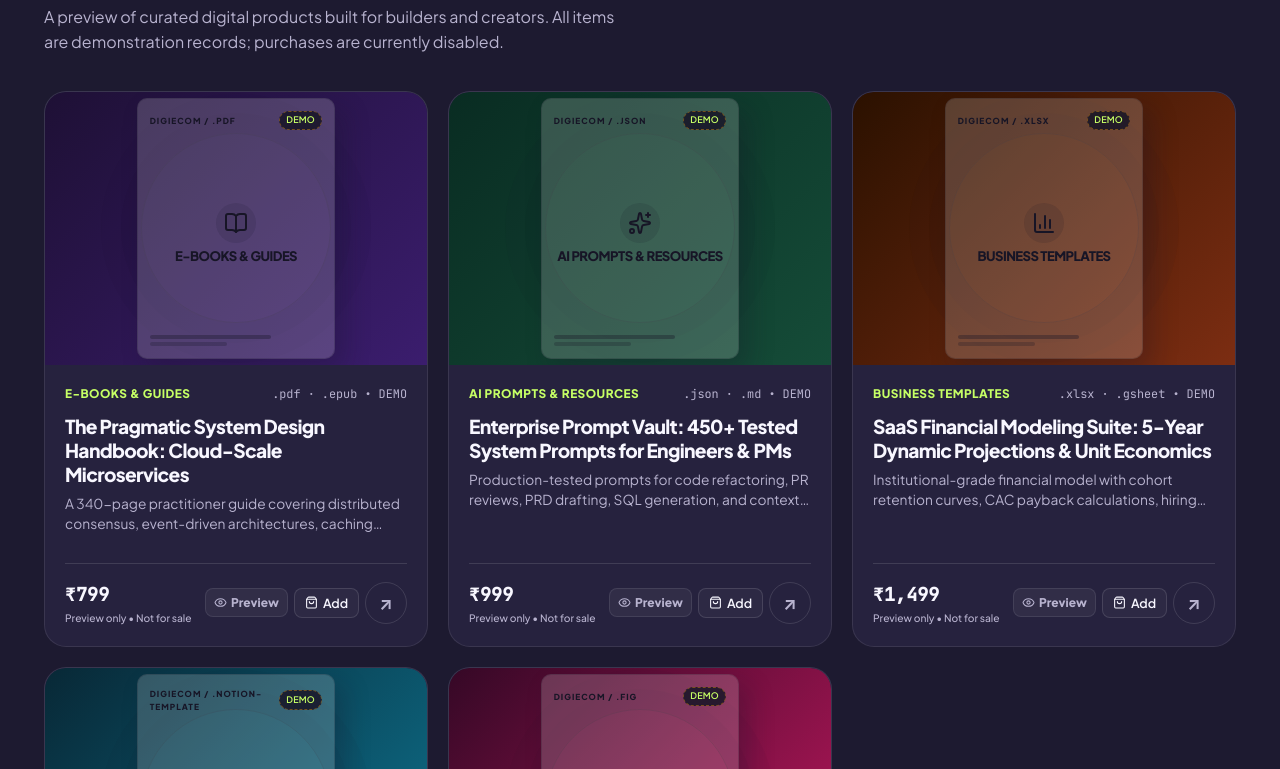
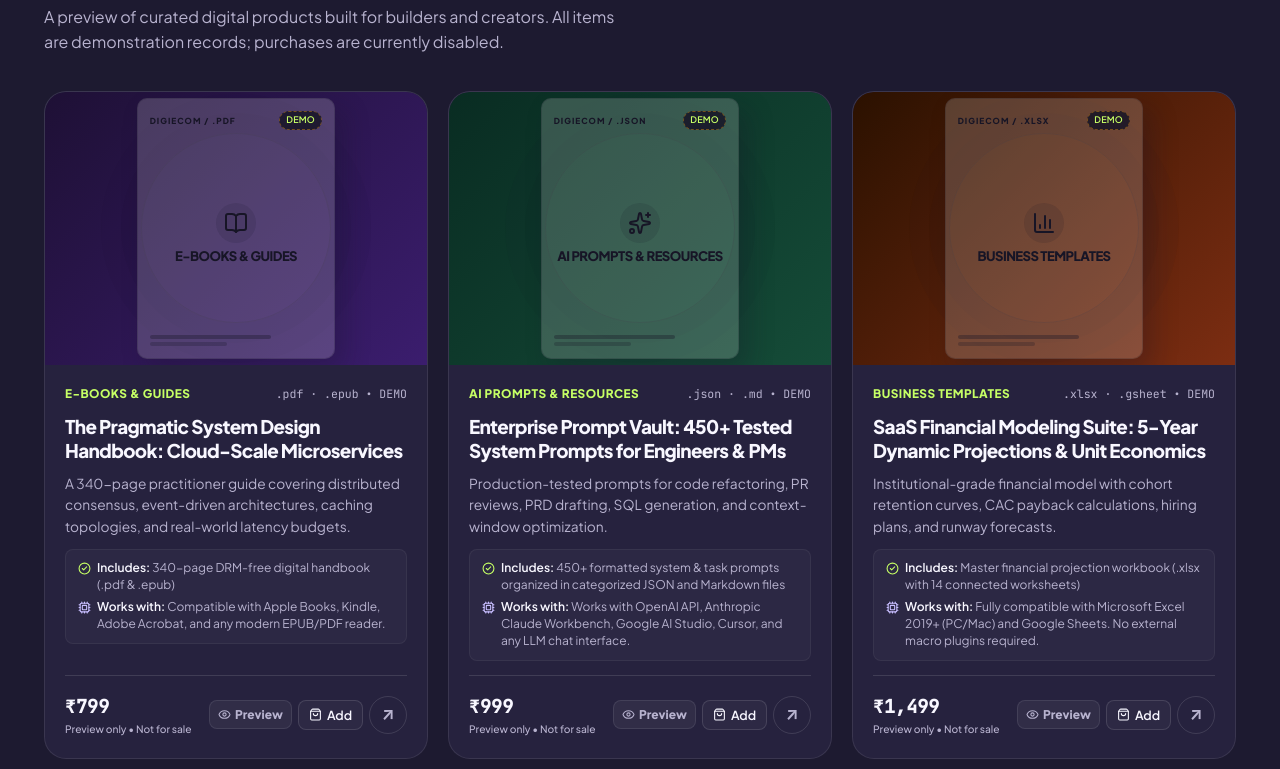
Before and after one commit to atulwendor-netizen/DigiEcom, a React (Vite) app: page / in a window 1280 px wide. Shown: the part 1891-2660 px from the top of the page. Built offline with nearby package versions, Linux system fonts and the light colour scheme.

Commit message:
fix(catalogue): resolve product card layout bugs, vertical scrollbars, and button alignment

```diff
--- a/src/components/home/FeaturedProducts.tsx
+++ b/src/components/home/FeaturedProducts.tsx
@@ -91,10 +91,15 @@ export const FeaturedProducts: React.FC<FeaturedProductsProps> = ({ products })
             display: 'grid',
             gridTemplateColumns: 'repeat(auto-fill, minmax(290px, 1fr))',
             gap: '20px',
+            alignItems: 'stretch',
           }}
         >
           {featured.map((product, idx) => (
-            <RevealOnScroll key={product.id} delay={idx * 70} style={{ height: '100%' }}>
+            <RevealOnScroll
+              key={product.id}
+              delay={idx * 70}
+              style={{ height: '100%', minWidth: 0, display: 'flex', flexDirection: 'column' }}
+            >
               <ProductCard product={product} />
             </RevealOnScroll>
           ))}
--- a/src/components/products/ProductCard.tsx
+++ b/src/components/products/ProductCard.tsx
@@ -1,6 +1,6 @@
 import React, { useState } from 'react';
 import { Link } from 'react-router-dom';
-import { ShoppingBag, Eye } from 'lucide-react';
+import { ShoppingBag, Eye, CheckCircle2, Cpu } from 'lucide-react';
 import { Product } from '../../types/product';
 import { ProductCoverVisual } from './ProductCoverVisual';
 import { formatINR } from '../../utils/currency';
@@ -10,6 +10,8 @@ import { ProductQuickViewModal } from './ProductQuickViewModal';
 interface ProductCardProps {
   product: Product;
 }
+
+const sanitizeDigits = (text: string) => text.replace(/0(\d)/g, '0\u200B$1');
 
 export const ProductCard: React.FC<ProductCardProps> = ({ product }) => {
   const { addItem } = useCart();
@@ -23,6 +25,8 @@ export const ProductCard: React.FC<ProductCardProps> = ({ product }) => {
         display: 'flex',
         flexDirection: 'column',
         height: '100%',
+        minWidth: 0,
+        boxSizing: 'border-box',
         overflow: 'hidden',
         position: 'relative',
         background: '#26223e',
@@ -35,7 +39,7 @@ export const ProductCard: React.FC<ProductCardProps> = ({ product }) => {
       <Link
         to={`/products/${product.slug}`}
         aria-label={`View details for ${product.name}`}
-        style={{ display: 'block', textDecoration: 'none' }}
+        style={{ display: 'block', textDecoration: 'none', width: '100%', flexShrink: 0, minWidth: 0 }}
       >
         <ProductCoverVisual product={product} size="md" />
       </Link>
@@ -47,12 +51,13 @@ export const ProductCard: React.FC<ProductCardProps> = ({ product }) => {
           padding: '20px',
           display: 'flex',
           flexDirection: 'column',
-          flex: 1,
-          justifyContent: 'space-between',
-          gap: '12px',
+          flex: '1 1 auto',
+          minWidth: 0,
+          boxSizing: 'border-box',
+          gap: '14px',
         }}
       >
-        <div>
+        <div style={{ display: 'flex', flexDirection: 'column', flex: '1 0 auto', minWidth: 0, gap: '8px' }}>
           {/* Metadata Row */}
           <div
             className="product-meta"
@@ -60,10 +65,11 @@ export const ProductCard: React.FC<ProductCardProps> = ({ product }) => {
               display: 'flex',
               justifyContent: 'space-between',
               alignItems: 'center',
-              gap: '12px',
+              flexWrap: 'wrap',
+              gap: '8px',
               color: 'var(--muted)',
               fontSize: '0.74rem',
-              marginBottom: '10px',
+              minWidth: 0,
             }}
           >
             <span
@@ -73,11 +79,20 @@ export const ProductCard: React.FC<ProductCardProps> = ({ product }) => {
                 fontWeight: 800,
                 letterSpacing: '0.04em',
                 textTransform: 'uppercase',
+                flexShrink: 0,
               }}
             >
               {product.categoryLabel}
             </span>
-            <span style={{ fontFamily: 'var(--font-mono)' }}>
+            <span
+              style={{
+                fontFamily: 'var(--font-mono)',
+                fontSize: '0.72rem',
+                color: 'var(--muted)',
+                minWidth: 0,
+                wordBreak: 'break-word',
+              }}
+            >
               {product.fileFormats.slice(0, 2).join(' · ')} &bull; DEMO
             </span>
           </div>
@@ -85,11 +100,14 @@ export const ProductCard: React.FC<ProductCardProps> = ({ product }) => {
           {/* Product Title */}
           <h3
             style={{
-              margin: '0 0 8px',
-              fontSize: '1.2rem',
+              margin: '2px 0 0',
+              fontSize: '1.18rem',
               fontWeight: 800,
               letterSpacing: '-0.035em',
-              lineHeight: 1.25,
+              lineHeight: 1.3,
+              minWidth: 0,
+              overflowWrap: 'break-word',
+              wordBreak: 'break-word',
             }}
           >
             <Link
@@ -102,43 +120,101 @@ export const ProductCard: React.FC<ProductCardProps> = ({ product }) => {
             </Link>
           </h3>
 
-          {/* Short Benefit-oriented Description */}
+          {/* Benefit-oriented Description - without truncation */}
           <p
             style={{
               color: 'var(--muted)',
-              margin: 0,
+              margin: '2px 0 0',
               fontSize: '0.86rem',
-              lineHeight: 1.5,
-              display: '-webkit-box',
-              WebkitLineClamp: 2,
-              WebkitBoxOrient: 'vertical',
-              overflow: 'hidden',
+              lineHeight: 1.55,
+              minWidth: 0,
+              overflowWrap: 'break-word',
+              wordBreak: 'break-word',
             }}
           >
             {product.shortDescription}
           </p>
+
+          {/* Inclusions & Compatibility Badges (Unclipped, structured details) */}
+          <div
+            style={{
+              display: 'flex',
+              flexDirection: 'column',
+              gap: '6px',
+              marginTop: '4px',
+              padding: '10px 12px',
+              backgroundColor: 'rgba(255, 255, 255, 0.03)',
+              borderRadius: 'var(--radius-sm, 8px)',
+              border: '1px solid rgba(255, 255, 255, 0.05)',
+              fontSize: '0.75rem',
+              minWidth: 0,
+              boxSizing: 'border-box',
+            }}
+          >
+            <div style={{ display: 'flex', alignItems: 'flex-start', gap: '6px', minWidth: 0 }}>
+              <CheckCircle2 size={13} style={{ color: 'var(--lime)', marginTop: '2px', flexShrink: 0 }} />
+              <span
+                style={{
+                  color: 'var(--muted)',
+                  minWidth: 0,
+                  overflowWrap: 'break-word',
+                  wordBreak: 'break-word',
+                  lineHeight: 1.4,
+                }}
+              >
+                <strong style={{ color: 'var(--text)', fontWeight: 600 }}>Includes:</strong>{' '}
+                {sanitizeDigits(
+                  product.contents && product.contents.length > 0
+                    ? product.contents[0]
+                    : `${product.fileFormats.join(', ')} digital files`
+                )}
+              </span>
+            </div>
+            {product.compatibility && (
+              <div style={{ display: 'flex', alignItems: 'flex-start', gap: '6px', minWidth: 0 }}>
+                <Cpu size={13} style={{ color: 'var(--lavender, #c7bdff)', marginTop: '2px', flexShrink: 0 }} />
+                <span
+                  style={{
+                    color: 'var(--muted)',
+                    minWidth: 0,
+                    overflowWrap: 'break-word',
+                    wordBreak: 'break-word',
+                    lineHeight: 1.4,
+                  }}
+                >
+                  <strong style={{ color: 'var(--text)', fontWeight: 600 }}>Works with:</strong>{' '}
+                  {sanitizeDigits(product.compatibility)}
+                </span>
+              </div>
+            )}
+          </div>
         </div>
 
-        {/* Product Bottom Row matching demo */}
+        {/* Product Bottom Row - aligned consistently via marginTop: auto */}
         <div
           className="product-bottom"
           style={{
             display: 'flex',
             alignItems: 'center',
             justifyContent: 'space-between',
+            flexWrap: 'wrap',
             gap: '12px',
-            marginTop: '16px',
+            marginTop: 'auto',
             paddingTop: '16px',
             borderTop: '1px solid var(--line)',
+            width: '100%',
+            minWidth: 0,
+            boxSizing: 'border-box',
           }}
         >
-          <div className="price">
+          <div className="price" style={{ minWidth: 0, flex: '1 1 auto' }}>
             <span
               style={{
                 fontFamily: 'var(--font-mono)',
                 fontSize: '1.15rem',
                 fontWeight: 900,
                 color: 'var(--text)',
+                display: 'block',
               }}
             >
               {formatINR(product.pricePaise)}
@@ -149,13 +225,23 @@ export const ProductCard: React.FC<ProductCardProps> = ({ product }) => {
                 color: 'var(--muted)',
                 fontSize: '0.64rem',
                 fontWeight: 500,
+                whiteSpace: 'nowrap',
               }}
             >
               Preview only &bull; Not for sale
             </small>
           </div>
 
-          <div style={{ display: 'flex', alignItems: 'center', gap: '6px' }}>
+          <div
+            style={{
+              display: 'flex',
+              alignItems: 'center',
+              gap: '6px',
+              flexWrap: 'wrap',
+              flexShrink: 0,
+              maxWidth: '100%',
+            }}
+          >
             <button
               type="button"
               onClick={() => setIsQuickViewOpen(true)}
@@ -171,6 +257,7 @@ export const ProductCard: React.FC<ProductCardProps> = ({ product }) => {
                 backgroundColor: 'rgba(255, 255, 255, 0.05)',
                 border: '1px solid var(--border-card)',
                 cursor: 'pointer',
+                boxSizing: 'border-box',
               }}
               aria-label={`Quick view ${product.name}`}
               title={`Quick view ${product.name}`}
@@ -192,6 +279,7 @@ export const ProductCard: React.FC<ProductCardProps> = ({ product }) => {
                 gap: '5px',
                 fontWeight: 600,
                 cursor: 'pointer',
+                boxSizing: 'border-box',
               }}
               aria-label={`Add ${product.name} to cart`}
             >
@@ -203,8 +291,13 @@ export const ProductCard: React.FC<ProductCardProps> = ({ product }) => {
               to={`/products/${product.slug}`}
               className="round-link"
               aria-label={`View details for ${product.name}`}
+              style={{
+                width: '38px',
+                height: '38px',
+                flexShrink: 0,
+              }}
             >
-              <span aria-hidden="true" style={{ fontSize: '1.1rem', fontWeight: 700 }}>
+              <span aria-hidden="true" style={{ fontSize: '1.05rem', fontWeight: 700 }}>
                 ↗
               </span>
             </Link>
--- a/src/components/products/ProductGrid.tsx
+++ b/src/components/products/ProductGrid.tsx
@@ -74,6 +74,7 @@ export const ProductGrid: React.FC<ProductGridProps> = ({
         display: 'grid',
         gridTemplateColumns: 'repeat(auto-fill, minmax(280px, 1fr))',
         gap: 'var(--space-6)',
+        alignItems: 'stretch',
       }}
     >
       {products.map((product, idx) => (
@@ -83,6 +84,9 @@ export const ProductGrid: React.FC<ProductGridProps> = ({
           style={{
             animation: `fadeInUp var(--duration-base) var(--ease-out-smooth) ${Math.min(idx * 35, 200)}ms both`,
             height: '100%',
+            minWidth: 0,
+            display: 'flex',
+            flexDirection: 'column',
           }}
         >
           <ProductCard product={product} />
```
Also changed, not shown: src/components/products/ProductQuickViewModal.tsx (+9 -9 lines).
